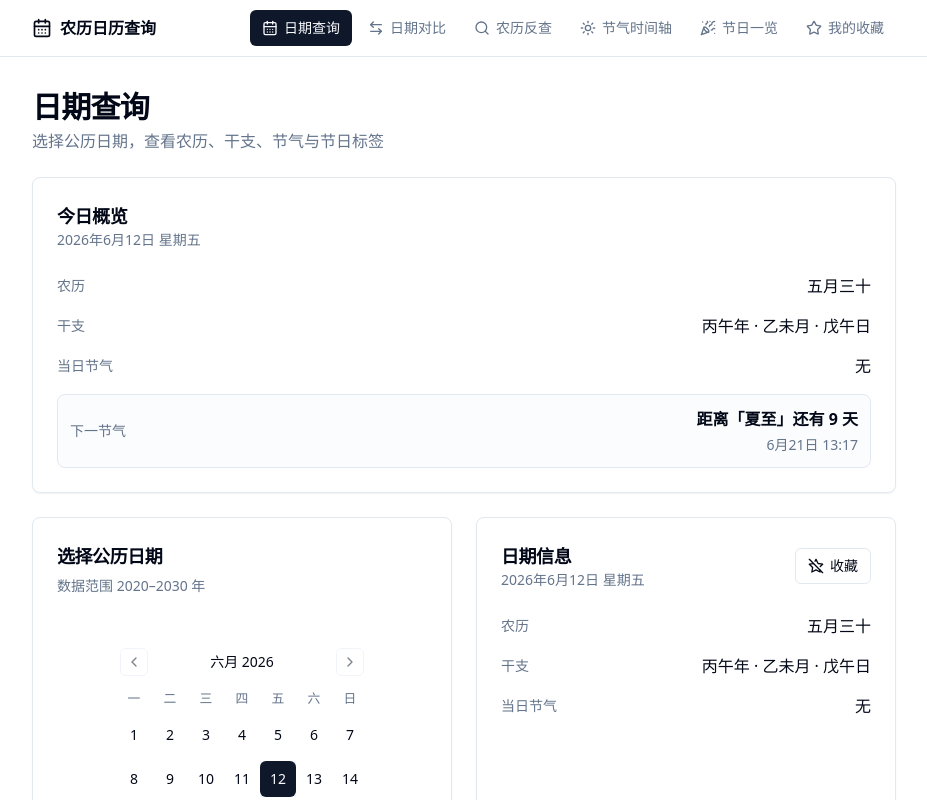
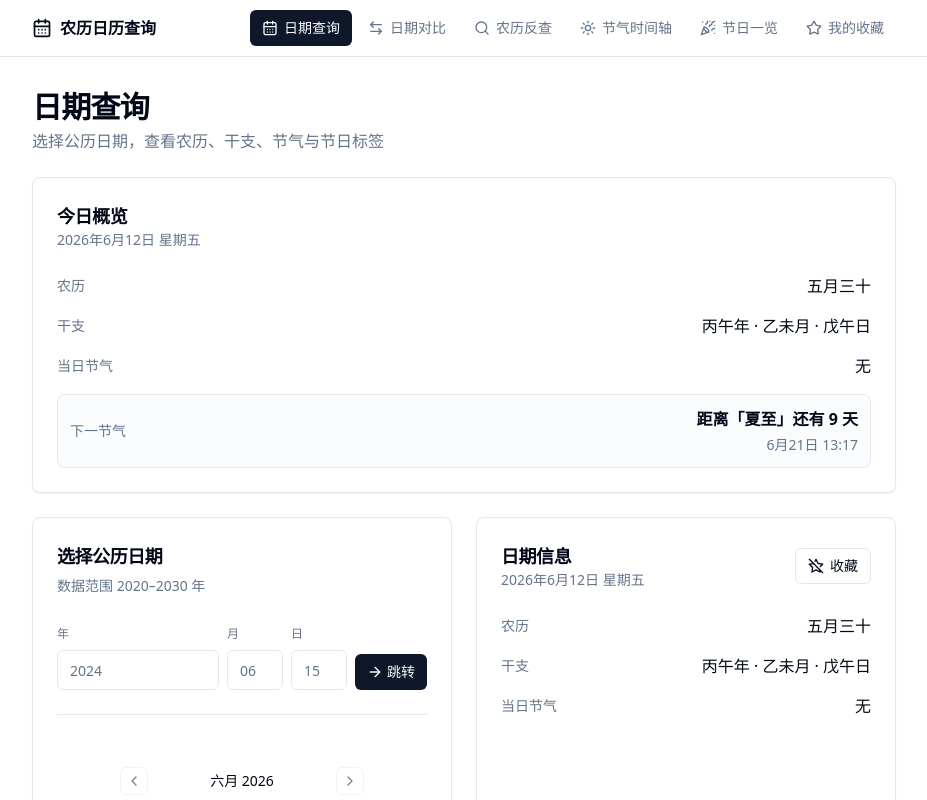
Before and after one commit to LcjGitHub/label-6124, a Next.js app: page / in a window 1280 px wide. Shown: the top 800 px of the page, without its empty margins (176-1103 px from the left). Built offline with nearby package versions, Linux system fonts and the light colour scheme.

Commit message:
.913020344866380:040953ce2a0ac741ac186b59e45e3e10_6a2b92a336d898ac98c44d4f.6a2b92af36d898ac98c44d51.6a2b92af1f9a2bba91feb78a:Trae CN.T(2026/6/12 13:01:35)

```diff
--- a/src/components/date-query-panel.tsx
+++ b/src/components/date-query-panel.tsx
@@ -1,5 +1,6 @@
 "use client";
 
+import { useState, KeyboardEvent } from "react";
 import { Calendar } from "@/components/ui/calendar";
 import {
   Card,
@@ -15,12 +16,113 @@ import { useFavoritesStore } from "@/store/favorites-store";
 import {
   CALENDAR_YEAR_MAX,
   CALENDAR_YEAR_MIN,
+  DateValidationResult,
   formatDateKey,
   formatSolarDate,
   getDayEntry,
 } from "@/lib/calendar";
 import { zhCN } from "date-fns/locale";
-import { Star, StarOff } from "lucide-react";
+import { Star, StarOff, ArrowRight } from "lucide-react";
+import { cn } from "@/lib/utils";
+
+function DateInputForm() {
+  const { setSelectedDateFromString } = useDateStore();
+  const [yearInput, setYearInput] = useState("");
+  const [monthInput, setMonthInput] = useState("");
+  const [dayInput, setDayInput] = useState("");
+  const [validation, setValidation] = useState<DateValidationResult | null>(
+    null,
+  );
+
+  const handleJump = () => {
+    const y = yearInput.trim();
+    const m = monthInput.trim();
+    const d = dayInput.trim();
+
+    if (!y || !m || !d) {
+      setValidation({ valid: false, error: "请填写完整的年、月、日" });
+      return;
+    }
+
+    const input = `${y}-${m}-${d}`;
+    const result = setSelectedDateFromString(input);
+    setValidation(result);
+
+    if (result.valid) {
+      setYearInput("");
+      setMonthInput("");
+      setDayInput("");
+    }
+  };
+
+  const handleKeyDown = (e: KeyboardEvent<HTMLInputElement>) => {
+    if (e.key === "Enter") {
+      handleJump();
+    }
+  };
+
+  const inputBaseClass =
+    "h-10 rounded-md border border-input bg-background px-3 text-sm " +
+    "ring-offset-background placeholder:text-muted-foreground " +
+    "focus-visible:outline-none focus-visible:ring-2 focus-visible:ring-ring " +
+    "focus-visible:ring-offset-2 disabled:cursor-not-allowed disabled:opacity-50";
+
+  return (
+    <div className="space-y-3">
+      <div className="flex items-end gap-2">
+        <div className="flex-1 space-y-1.5">
+          <label className="text-xs font-medium text-muted-foreground">年</label>
+          <input
+            type="text"
+            inputMode="numeric"
+            placeholder="2024"
+            maxLength={4}
+            value={yearInput}
+            onChange={(e) => setYearInput(e.target.value.replace(/\D/g, ""))}
+            onKeyDown={handleKeyDown}
+            className={cn(inputBaseClass, "w-full")}
+          />
+        </div>
+        <div className="w-14 space-y-1.5">
+          <label className="text-xs font-medium text-muted-foreground">月</label>
+          <input
+            type="text"
+            inputMode="numeric"
+            placeholder="06"
+            maxLength={2}
+            value={monthInput}
+            onChange={(e) => setMonthInput(e.target.value.replace(/\D/g, ""))}
+            onKeyDown={handleKeyDown}
+            className={cn(inputBaseClass, "w-full")}
+          />
+        </div>
+        <div className="w-14 space-y-1.5">
+          <label className="text-xs font-medium text-muted-foreground">日</label>
+          <input
+            type="text"
+            inputMode="numeric"
+            placeholder="15"
+            maxLength={2}
+            value={dayInput}
+            onChange={(e) => setDayInput(e.target.value.replace(/\D/g, ""))}
+            onKeyDown={handleKeyDown}
+            className={cn(inputBaseClass, "w-full")}
+          />
+        </div>
+        <Button onClick={handleJump} size="sm" className="shrink-0 gap-1">
+          <ArrowRight className="h-4 w-4" />
+          跳转
+        </Button>
+      </div>
+      {validation && !validation.valid && validation.error && (
+        <p className="text-xs font-medium text-destructive">{validation.error}</p>
+      )}
+      {validation && validation.valid && (
+        <p className="text-xs font-medium text-primary">跳转成功</p>
+      )}
+    </div>
+  );
+}
 
 /**
  * 公历日期选择器
@@ -36,7 +138,9 @@ export function DatePickerPanel() {
           数据范围 {CALENDAR_YEAR_MIN}–{CALENDAR_YEAR_MAX} 年
         </CardDescription>
       </CardHeader>
-      <CardContent className="flex justify-center">
+      <CardContent className="space-y-6">
+        <DateInputForm />
+        <div className="flex justify-center border-t pt-6">
           <Calendar
             mode="single"
             selected={selectedDate}
@@ -46,6 +150,7 @@ export function DatePickerPanel() {
             toDate={new Date(CALENDAR_YEAR_MAX, 11, 31)}
             defaultMonth={selectedDate}
           />
+        </div>
       </CardContent>
     </Card>
   );
--- a/src/lib/calendar.ts
+++ b/src/lib/calendar.ts
@@ -250,3 +250,79 @@ export function reverseLookupLunar(
 
   return results;
 }
+
+export interface DateValidationResult {
+  valid: boolean;
+  date?: Date;
+  error?: string;
+}
+
+export function parseDateInput(input: string): DateValidationResult {
+  const trimmed = input.trim();
+  if (!trimmed) {
+    return { valid: false, error: "请输入日期" };
+  }
+
+  let year: number | null = null;
+  let month: number | null = null;
+  let day: number | null = null;
+
+  const dashMatch = trimmed.match(/^(\d{4})[\-/.](\d{1,2})[\-/.](\d{1,2})$/);
+  const chineseMatch = trimmed.match(/^(\d{4})年(\d{1,2})月(\d{1,2})日?$/);
+  const plainMatch = trimmed.match(/^(\d{4})(\d{2})(\d{2})$/);
+
+  if (dashMatch) {
+    year = parseInt(dashMatch[1], 10);
+    month = parseInt(dashMatch[2], 10);
+    day = parseInt(dashMatch[3], 10);
+  } else if (chineseMatch) {
+    year = parseInt(chineseMatch[1], 10);
+    month = parseInt(chineseMatch[2], 10);
+    day = parseInt(chineseMatch[3], 10);
+  } else if (plainMatch) {
+    year = parseInt(plainMatch[1], 10);
+    month = parseInt(plainMatch[2], 10);
+    day = parseInt(plainMatch[3], 10);
+  }
+
+  if (year === null || month === null || day === null) {
+    return {
+      valid: false,
+      error: "格式错误，请使用 YYYY-MM-DD、YYYY/MM/DD 或 YYYY年MM月DD日",
+    };
+  }
+
+  return validateGregorianDate(year, month, day);
+}
+
+export function validateGregorianDate(
+  year: number,
+  month: number,
+  day: number,
+): DateValidationResult {
+  if (year < CALENDAR_YEAR_MIN || year > CALENDAR_YEAR_MAX) {
+    return {
+      valid: false,
+      error: `年份超出范围，仅限 ${CALENDAR_YEAR_MIN}–${CALENDAR_YEAR_MAX} 年`,
+    };
+  }
+
+  if (month < 1 || month > 12) {
+    return { valid: false, error: "月份错误，应为 1–12" };
+  }
+
+  if (day < 1 || day > 31) {
+    return { valid: false, error: "日期错误，应为 1–31" };
+  }
+
+  const date = new Date(year, month - 1, day);
+  if (
+    date.getFullYear() !== year ||
+    date.getMonth() !== month - 1 ||
+    date.getDate() !== day
+  ) {
+    return { valid: false, error: "日期无效，该月没有这一天" };
+  }
+
+  return { valid: true, date };
+}
--- a/src/store/date-store.ts
+++ b/src/store/date-store.ts
@@ -1,24 +1,28 @@
 import { create } from "zustand";
-import { formatDateKey } from "@/lib/calendar";
+import {
+  DateValidationResult,
+  formatDateKey,
+  parseDateInput,
+} from "@/lib/calendar";
 
 interface DateStore {
-  /** 当前选中的公历日期 */
   selectedDate: Date;
-  /** 设置选中日期 */
   setSelectedDate: (date: Date) => void;
+  setSelectedDateFromString: (input: string) => DateValidationResult;
 }
 
-/**
- * 全局日期选择状态
- */
 export const useDateStore = create<DateStore>((set) => ({
   selectedDate: new Date(),
   setSelectedDate: (date) => set({ selectedDate: date }),
+  setSelectedDateFromString: (input) => {
+    const result = parseDateInput(input);
+    if (result.valid && result.date) {
+      set({ selectedDate: result.date });
+    }
+    return result;
+  },
 }));
 
-/**
- * 获取选中日期键值（yyyy-MM-dd）
- */
 export function useSelectedDateKey(): string {
   return useDateStore((s) => formatDateKey(s.selectedDate));
 }
```
Also changed, not shown: 1 other file (tests, documents, lock files or other folders). Lines whose indentation alone changed are shown as unchanged.
